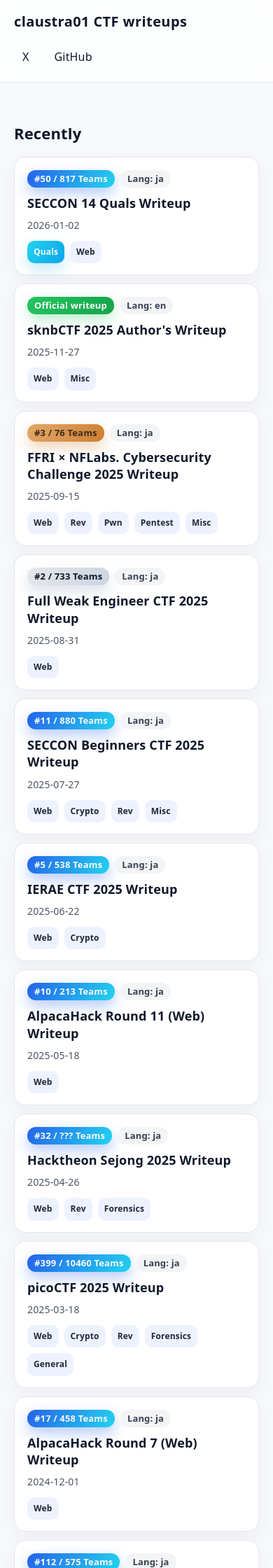
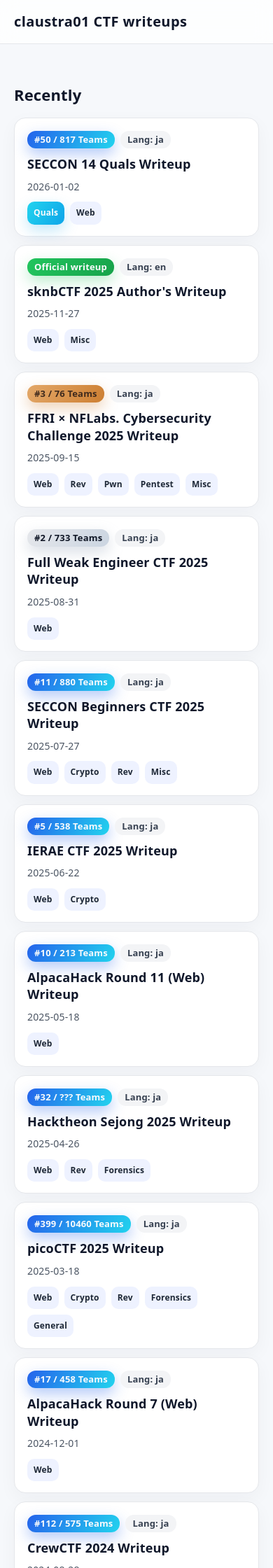
Before and after one commit to claustra01/my-ctf-writeups, a Jekyll site: the page built from index.md, in a window 390 px wide. Shown: the top 2240 px of the page at 70% size. Built offline with Jekyll 4.4.1, drawn with Linux system fonts in a browser that asks for light colours.

Commit message:
chore: responsive sns links

```diff
--- a/assets/css/main.css
+++ b/assets/css/main.css
@@ -466,6 +466,10 @@ a:hover {
     align-items: flex-start;
   }
 
+  .site-nav {
+    display: none;
+  }
+
   .page-shell {
     width: min(100%, 100% - 20px);
     padding: 26px 10px 48px;
```
